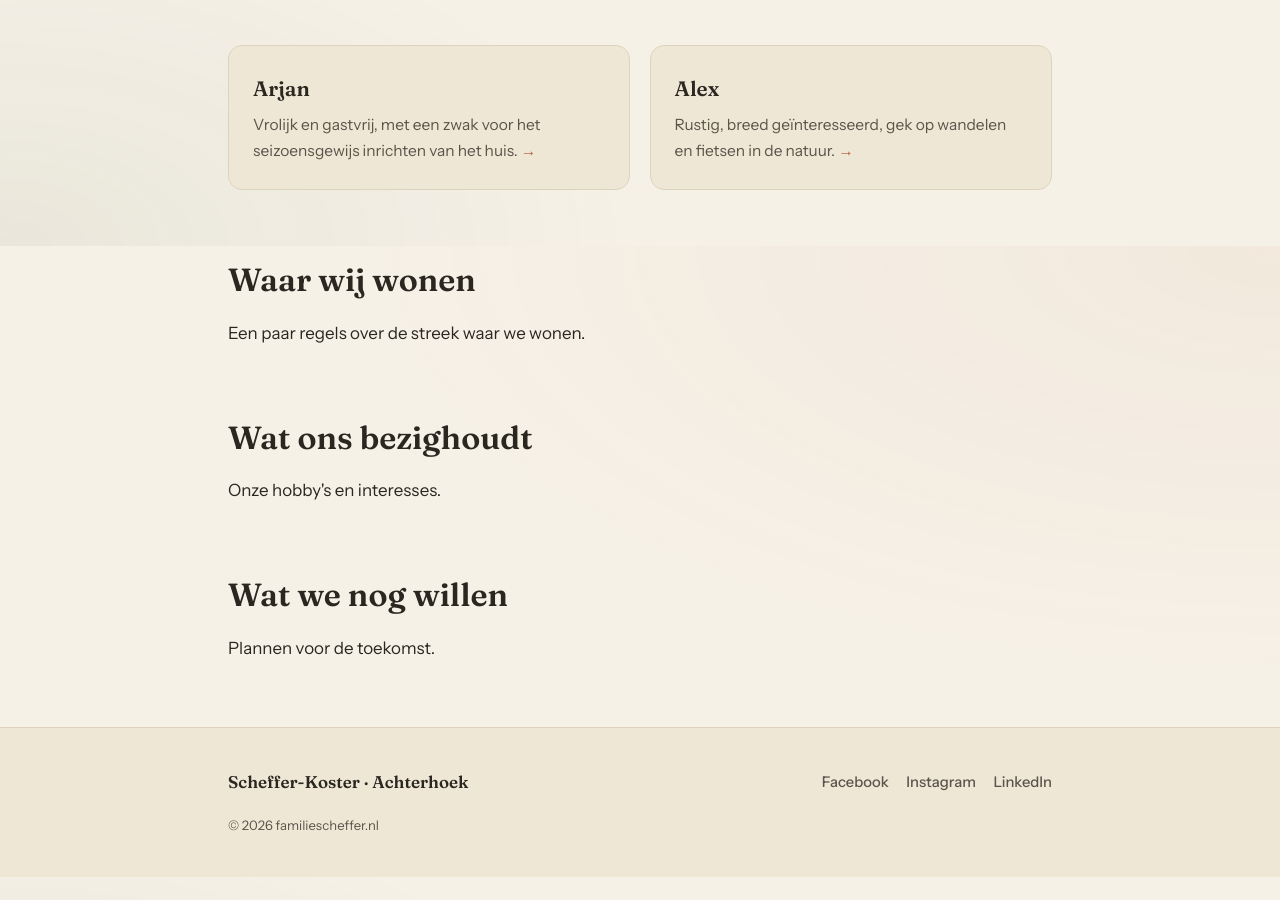
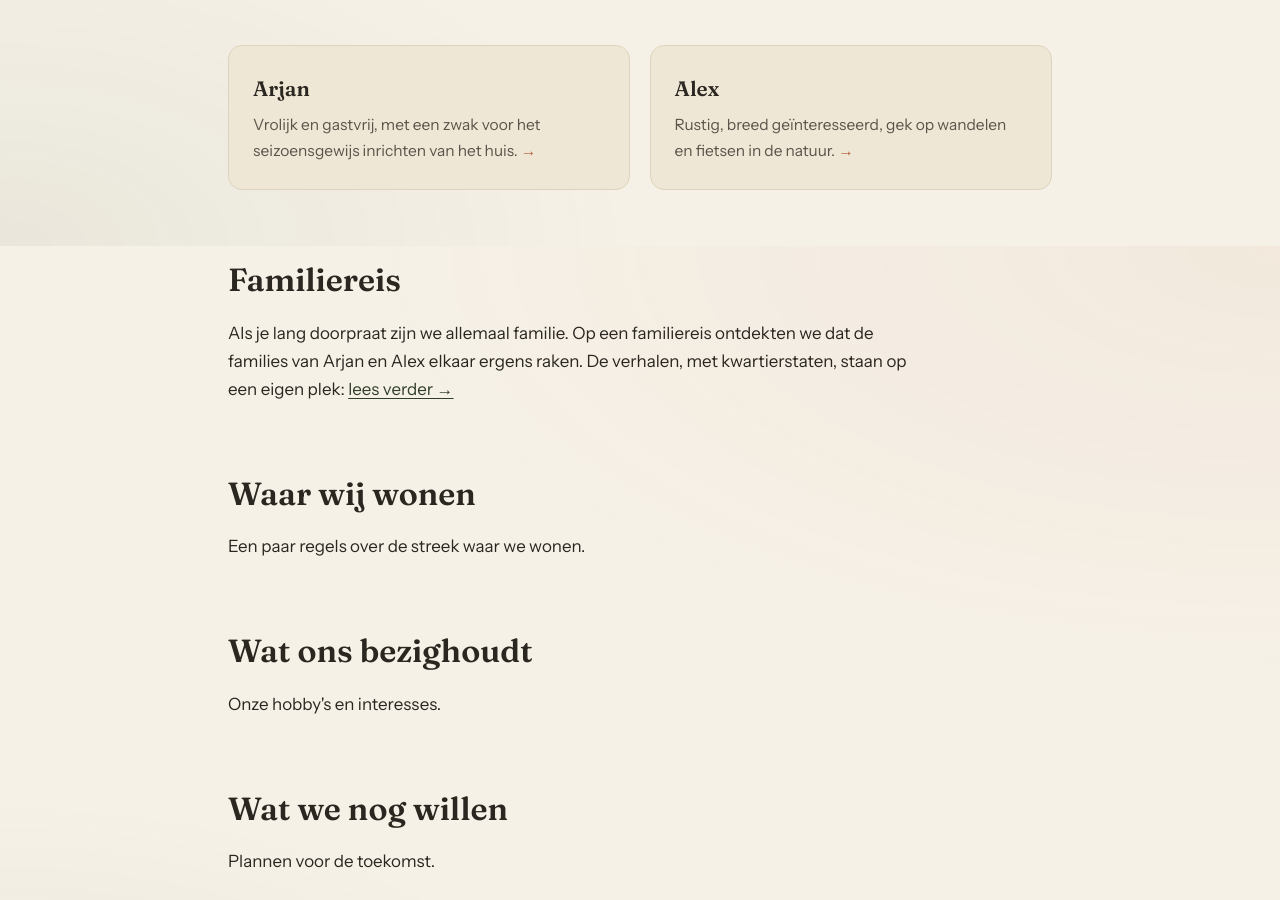
Before and after one commit to alexscheffer/familiescheffer, a Jekyll site: the page built from index.html, in a window 1280 px wide and 900 px high, scrolled down 654 px. Built offline with Jekyll 4.4.1, drawn with Linux system fonts in a browser that asks for light colours; before the commit the page ends 1531 px from its top, so only the background shows below that.

Commit message:
Add Familiereis sectie en stub-document
- familiereis/index.html: overzichtspagina met de intro van de oude
  site en een lijst die zichzelf opbouwt uit alle pagina's onder
  /familiereis/. Een nieuwe kwartierstaat toevoegen = een bestand
  erbij; overzicht hoeft niet bijgewerkt.
- familiereis/arjan-scheffer-x-alex-koster.html: eerste stub als
  template, met TODO-placeholders voor de inhoud.
- index.html: korte Familiereis-sectie tussen de teasers en de
  TODO-secties, met link naar /familiereis/.

Co-Authored-By: Claude Opus 4.7 (1M context) <noreply@anthropic.com>

```diff
--- a/index.html
+++ b/index.html
@@ -36,6 +36,17 @@ description: De familiewebsite van Arjan en Alex Scheffer-Koster uit de Achterho
     </div>
   </section>
 
+  <!-- ===== FAMILIEREIS ===== -->
+  <section class="section">
+    <h2>Familiereis</h2>
+    <p>
+      Als je lang doorpraat zijn we allemaal familie. Op een familiereis ontdekten
+      we dat de families van Arjan en Alex elkaar ergens raken. De verhalen, met
+      kwartierstaten, staan op een eigen plek:
+      <a href="{{ '/familiereis/' | relative_url }}">lees verder &rarr;</a>
+    </p>
+  </section>
+
   <!-- ===== GEZIN-SECTIES (vul aan vanuit je checklist) ===== -->
   <section class="section">
     <h2>Waar wij wonen</h2>
```
Also changed, not shown: familiereis/arjan-scheffer-x-alex-koster.html (added, +31 -0 lines), familiereis/index.html (added, +44 -0 lines).
